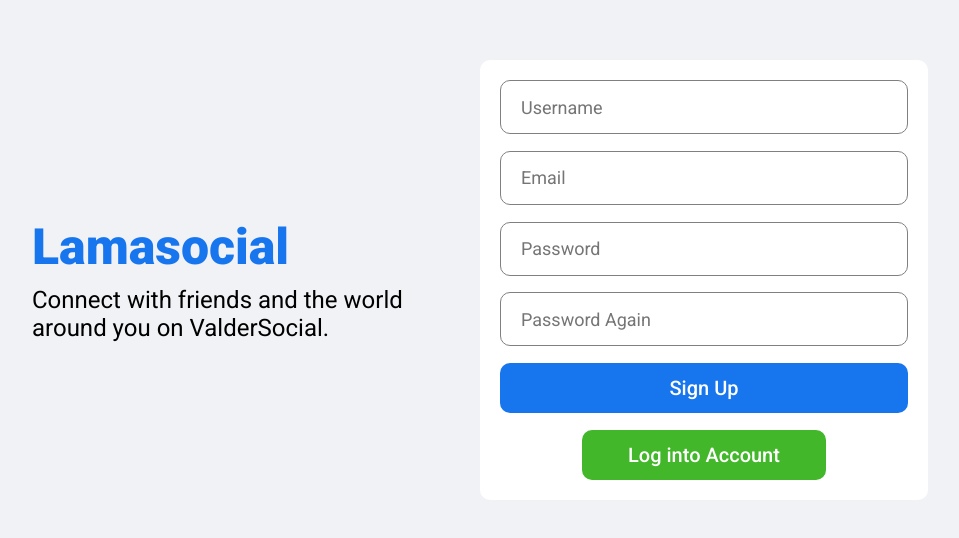
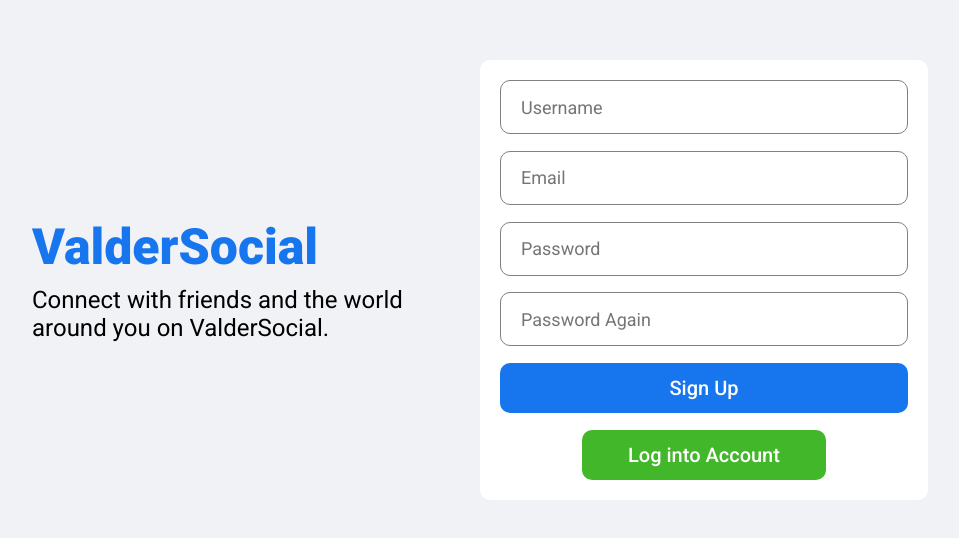
Before and after one commit to valderC/Social-Media-Remote-Build, a React (Create React App) app in the folder client/: page / in a window 1280 px wide. Shown: the part 120-658 px from the top of the page, without its empty margins (160-1119 px from the left). Built offline with nearby package versions, Linux system fonts and the light colour scheme.

Commit message:
updating page header ui

```diff
--- a/client/src/pages/register/Register.jsx
+++ b/client/src/pages/register/Register.jsx
@@ -35,7 +35,7 @@
     <div className="login">
       <div className="loginWrapper">
         <div className="loginLeft">
-          <h3 className="loginLogo">Lamasocial</h3>
+          <h3 className="loginLogo">ValderSocial</h3>
           <span className="loginDesc">
             Connect with friends and the world around you on ValderSocial.
           </span>
```
